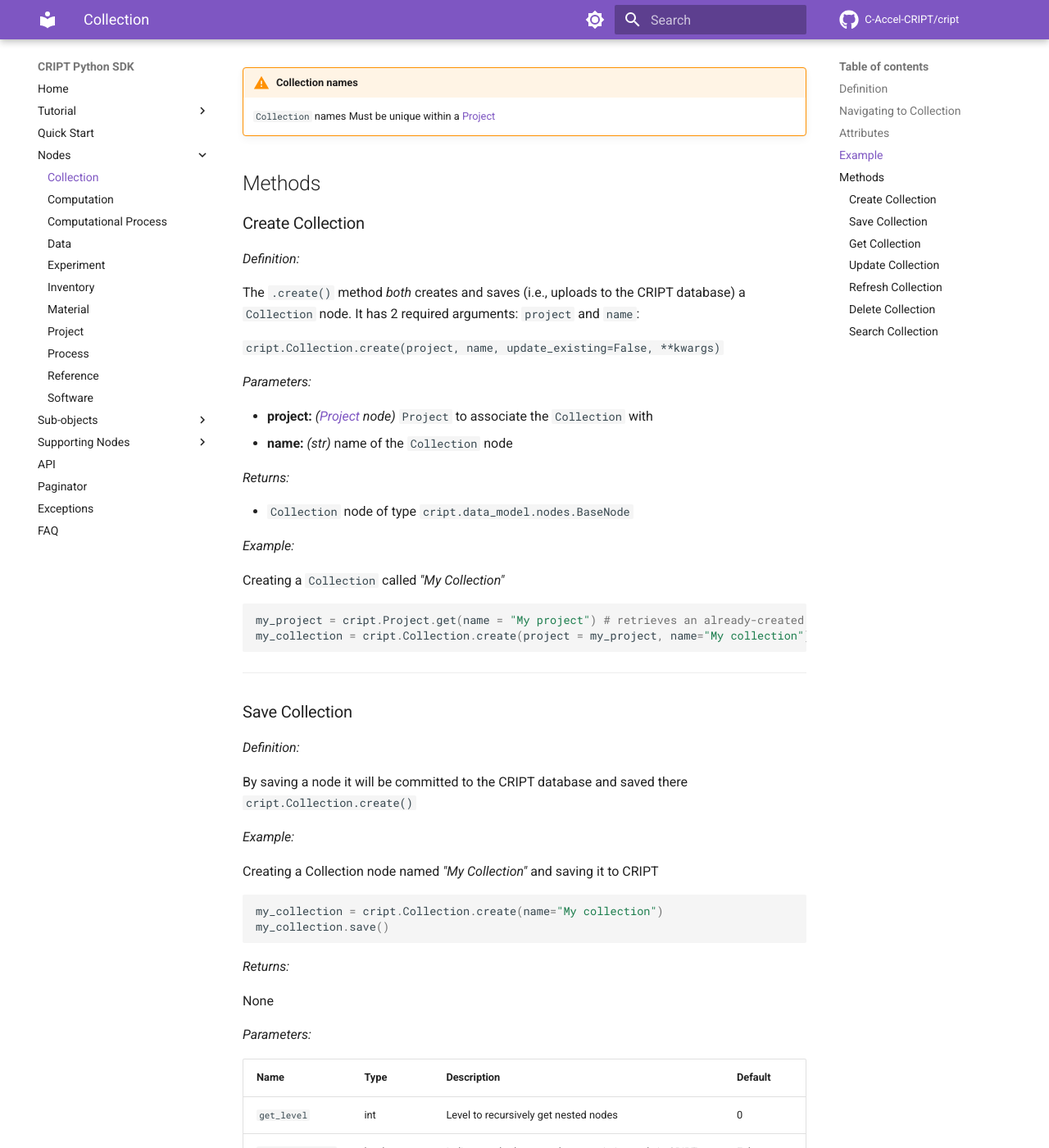
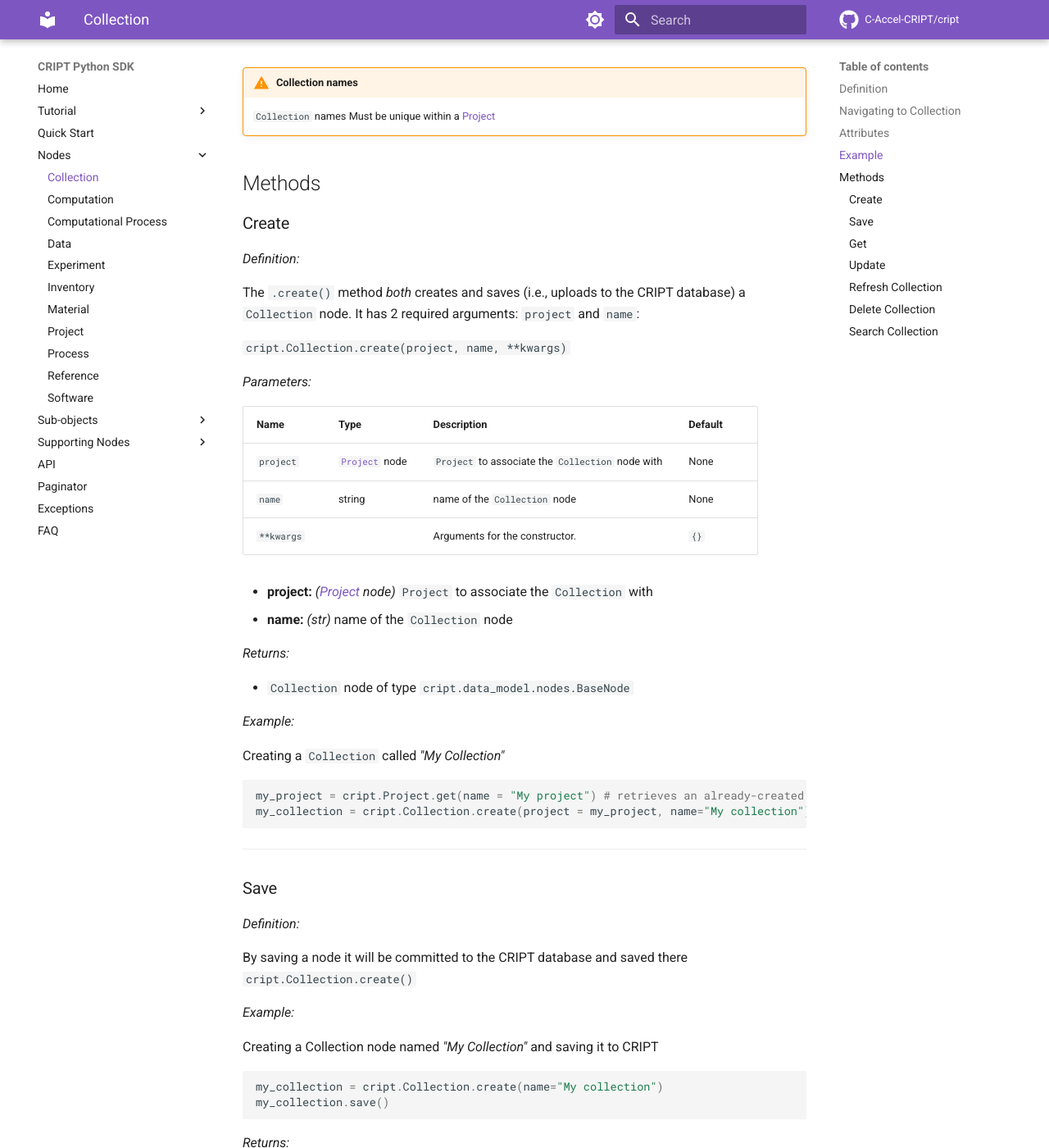
Before and after one commit to C-Accel-CRIPT/sdk-archive, an MkDocs documentation site: the page built from docs/nodes/collection.md, in a window 1280 px wide and 1400 px high, scrolled down 2208 px. Shown: the whole window at 82% size. Built offline with MkDocs 1.6.1 and Material for MkDocs 9.7.7, drawn with Linux system fonts in a browser that asks for light colours; comment, search, counter and statistics services are not loaded; some of the changed text lies outside the part shown.

Commit message:
updated parameters fir cript.Collection.create() to table

```diff
--- a/docs/nodes/collection.md
+++ b/docs/nodes/collection.md
@@ -53,15 +53,21 @@
 
 ## Methods
 
-### Create Collection
+### Create
 
 _Definition:_
 
 The `.create()` method *both* creates and saves (i.e., uploads to the CRIPT database) a `Collection` node. It has 2 required arguments: `project` and `name`:
 
-`cript.Collection.create(project, name, update_existing=False, **kwargs)`
+`cript.Collection.create(project, name, **kwargs)`
 
 _Parameters:_
+
+| Name        | Type   | Description                                          | Default |
+|-------------|--------|------------------------------------------------------|---------|
+| `project`   | [`Project`](../project.md) node | `Project` to associate the `Collection` node with    | None    |
+| `name`      | string | name of the `Collection` node                        | None    |
+| `**kwargs`  |        | Arguments for the constructor.                       | `{}`    |
 
 - **project:** *([Project](../project.md) node)*
   `Project` to associate the `Collection` with
@@ -83,7 +89,7 @@
 
 ---
 
-### Save Collection
+### Save
 
 _Definition:_
 
@@ -114,7 +120,7 @@
 
 
 ---
-### Get Collection
+### Get
 
 _Definition:_
 
@@ -164,7 +170,7 @@
 
 ---
 
-### Update Collection
+### Update
 
 _Definition:_
 
```
